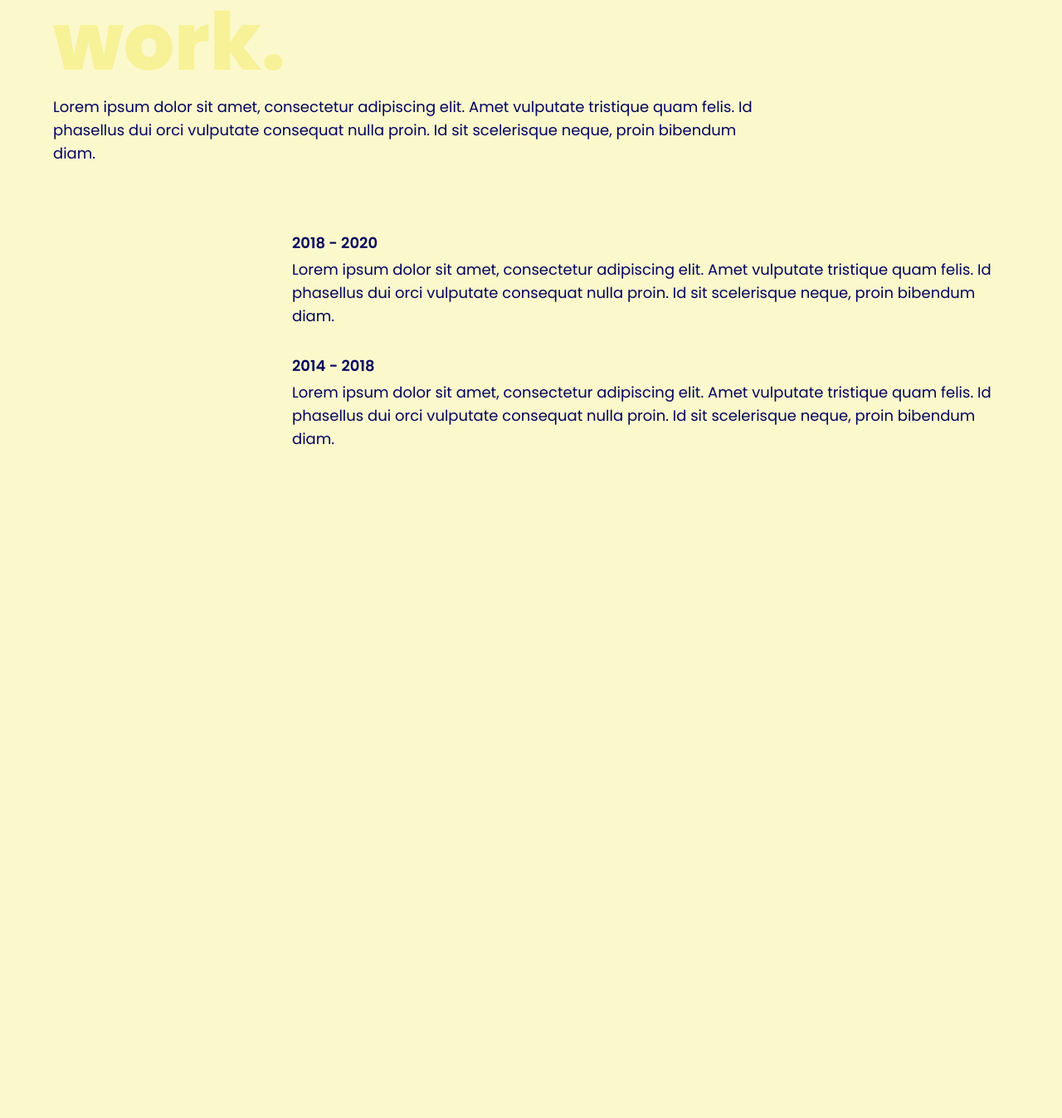
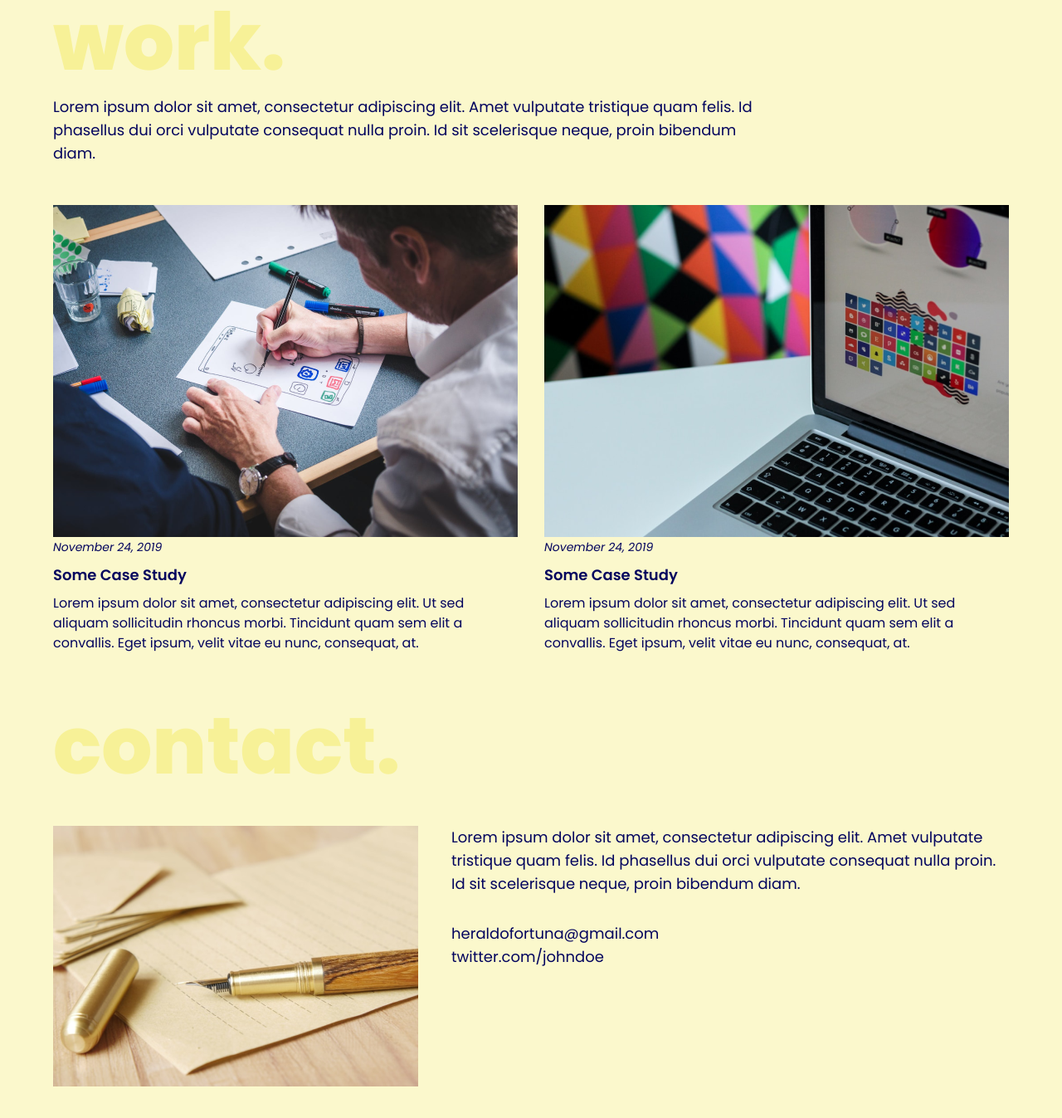
Before and after one commit to heraldofortuna/heraldo-fortuna-portfolio, an Astro site: page / in a window 1280 px wide. Shown: the part 1581-2928 px from the top of the page at 83% size. Before the commit the page ends 2124 px from the top, so only its background shows below. Built offline with nearby package versions, Linux system fonts and the light colour scheme; Astro itself is replaced by a stand-in of ours.

Commit message:
se añadieron todas las secciones de la landing con info default

```diff
--- a/package.json
+++ b/package.json
@@ -1,10 +1,11 @@
 {
-  "name": "",
+  "name": "heraldo-fortuna-website",
   "type": "module",
   "version": "0.0.1",
   "scripts": {
     "dev": "astro dev",
     "start": "astro dev",
+    "check": "astro check",
     "build": "astro check && astro build",
     "preview": "astro preview",
     "astro": "astro"
--- a/src/pages/index.astro
+++ b/src/pages/index.astro
@@ -1,15 +1,18 @@
 ---
 import { Image } from 'astro:assets';
-import Layout from '../layouts/Layout.astro';
+import Layout from '@layouts/Layout.astro';
 import Header from '@components/Header.astro';
 import Button from '@components/Button';
 import defaultPhotoImage from '@images/default-photo.png';
+import firstProjectImage from '@images/project-1.png';
+import secondProjectImage from '@images/project-2.png';
+import contactImage from '@images/contact.png';
 ---
 
 <Layout title="Heraldo Fortuna Website">
 	<Header />
 	<main>
-		<div class="flex flex-col gap-[32px] md:gap-[64px]">
+		<div class="flex flex-col gap-[32px] md:gap-[64px] pb-[32px] md:pb-[64px]">
 			<section class="h-custom-hero-mobile md:h-custom-hero">
 				<div class="h-full flex flex-col md:flex-row-reverse md:items-center justify-between gap-[16px] pb-[16px]">
 					<div>
@@ -63,22 +66,42 @@ import defaultPhotoImage from '@images/default-photo.png';
 						<h2 class="text-too-light-yellow text-5xl md:text-8xl font-extrabold">work.</h2>
 						<p class="md:w-[75%] md:text-lg">Lorem ipsum dolor sit amet, consectetur adipiscing elit. Amet vulputate tristique quam felis. Id phasellus dui orci vulputate consequat nulla proin. Id sit scelerisque neque, proin bibendum diam.</p>
 					</div>
-					<div class="flex flex-col md:items-end">
-						<ul class="md:w-[75%] flex flex-col gap-[16px] md:gap-[32px] md:text-lg">
-							<li class="flex flex-col gap-[4px]">
-								<div>
-
-								</div>
-							</li>
-							<li class="flex flex-col gap-[4px]">
-								<h3 class="font-semibold">2018 - 2020</h3>
-								<p>Lorem ipsum dolor sit amet, consectetur adipiscing elit. Amet vulputate tristique quam felis. Id phasellus dui orci vulputate consequat nulla proin. Id sit scelerisque neque, proin bibendum diam.</p>
-							</li>
-							<li class="flex flex-col gap-[4px]">
-								<h3 class="font-semibold">2014 - 2018</h3>
-								<p>Lorem ipsum dolor sit amet, consectetur adipiscing elit. Amet vulputate tristique quam felis. Id phasellus dui orci vulputate consequat nulla proin. Id sit scelerisque neque, proin bibendum diam.</p>
-							</li>
-						</ul>
+					<div class="flex flex-col md:flex-row gap-[16px] md:gap-[32px]">
+						<div class="flex flex-col gap-[4px] md:gap-[8px]">
+							<div>
+								<Image src={firstProjectImage} alt="First project." />
+								<span class="text-xs md:text-sm italic">November 24, 2019</span>
+							</div>
+							<h3 class="md:text-lg font-semibold">Some Case Study</h3>
+							<p class="text-sm md:text-base">Lorem ipsum dolor sit amet, consectetur adipiscing elit. Ut sed aliquam sollicitudin rhoncus morbi. Tincidunt quam sem elit a convallis. Eget ipsum, velit vitae eu nunc, consequat, at.</p>
+						</div>
+						<div class="flex flex-col gap-[4px] md:gap-[8px]">
+							<div>
+								<Image src={secondProjectImage} alt="First project." />
+								<span class="text-xs md:text-sm italic">November 24, 2019</span>
+							</div>
+							<h3 class="md:text-lg font-semibold">Some Case Study</h3>
+							<p class="text-sm md:text-base">Lorem ipsum dolor sit amet, consectetur adipiscing elit. Ut sed aliquam sollicitudin rhoncus morbi. Tincidunt quam sem elit a convallis. Eget ipsum, velit vitae eu nunc, consequat, at.</p>
+						</div>
+					</div>
+				</div>
+			</section>
+			<section>
+				<div class="flex flex-col gap-[32px] md:gap-[48px]">
+					<div class="flex flex-col gap-[16px] md:32px">
+						<h2 class="text-too-light-yellow text-5xl md:text-8xl font-extrabold">contact.</h2>
+					</div>
+					<div class="flex flex-col md:flex-row gap-[16px] md:gap-[32px]">
+						<div class="w-full md:w-[40%]">
+							<Image src={contactImage} alt="Contact section." />
+						</div>
+						<div class="w-full md:w-[60%] flex flex-col gap-[16px] md:gap-[32px]">
+							<p class="md:text-lg">Lorem ipsum dolor sit amet, consectetur adipiscing elit. Amet vulputate tristique quam felis. Id phasellus dui orci vulputate consequat nulla proin. Id sit scelerisque neque, proin bibendum diam.</p>
+							<ul class="md:text-lg">
+								<li>heraldofortuna@gmail.com</li>
+								<li>twitter.com/johndoe</li>
+							</ul>
+						</div>
 					</div>
 				</div>
 			</section>
--- a/tsconfig.json
+++ b/tsconfig.json
@@ -5,6 +5,7 @@
     "jsxImportSource": "react",
     "baseUrl": "./",
     "paths": {
+      "@layouts/*": ["src/layouts/*"],
       "@components/*": ["src/components/*"],
       "@images/*": ["public/images/*"],
       "@icons/*": ["public/icons/*"]
```
Also changed, not shown: public/images/contact.png (added), public/images/project-1.png (added), public/images/project-2.png (added).
